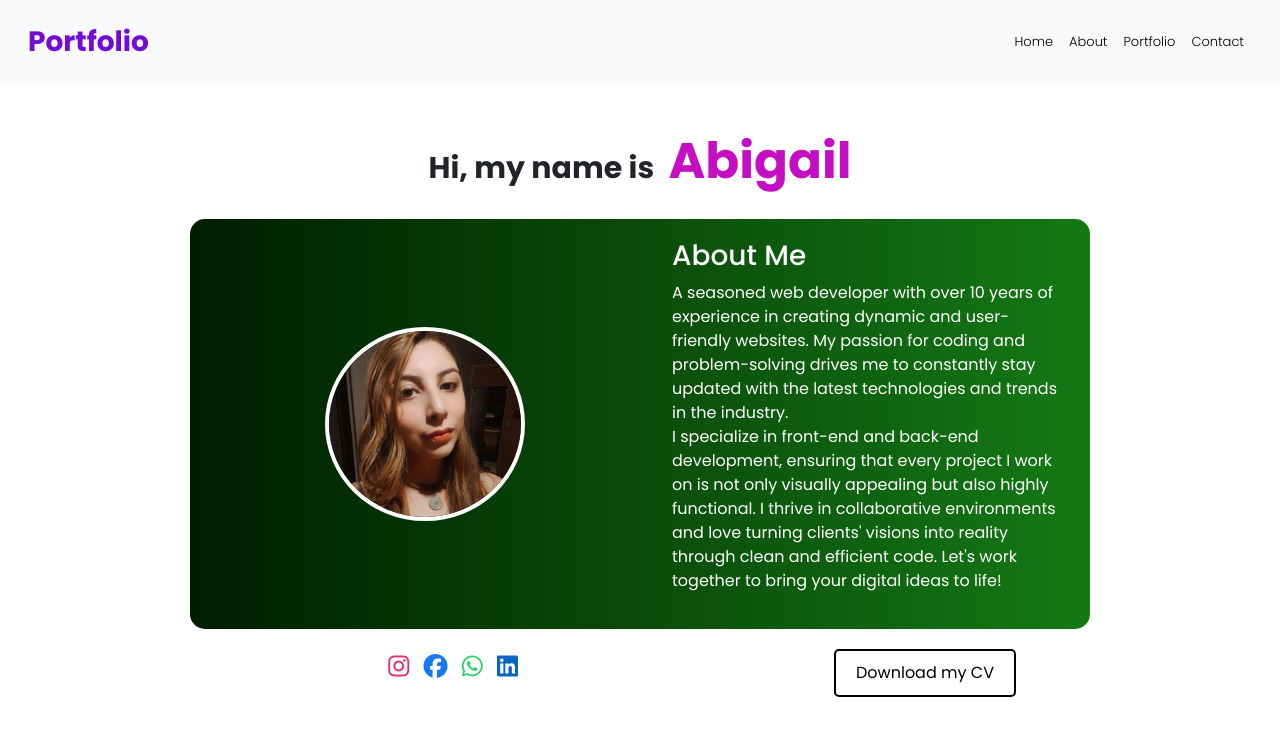
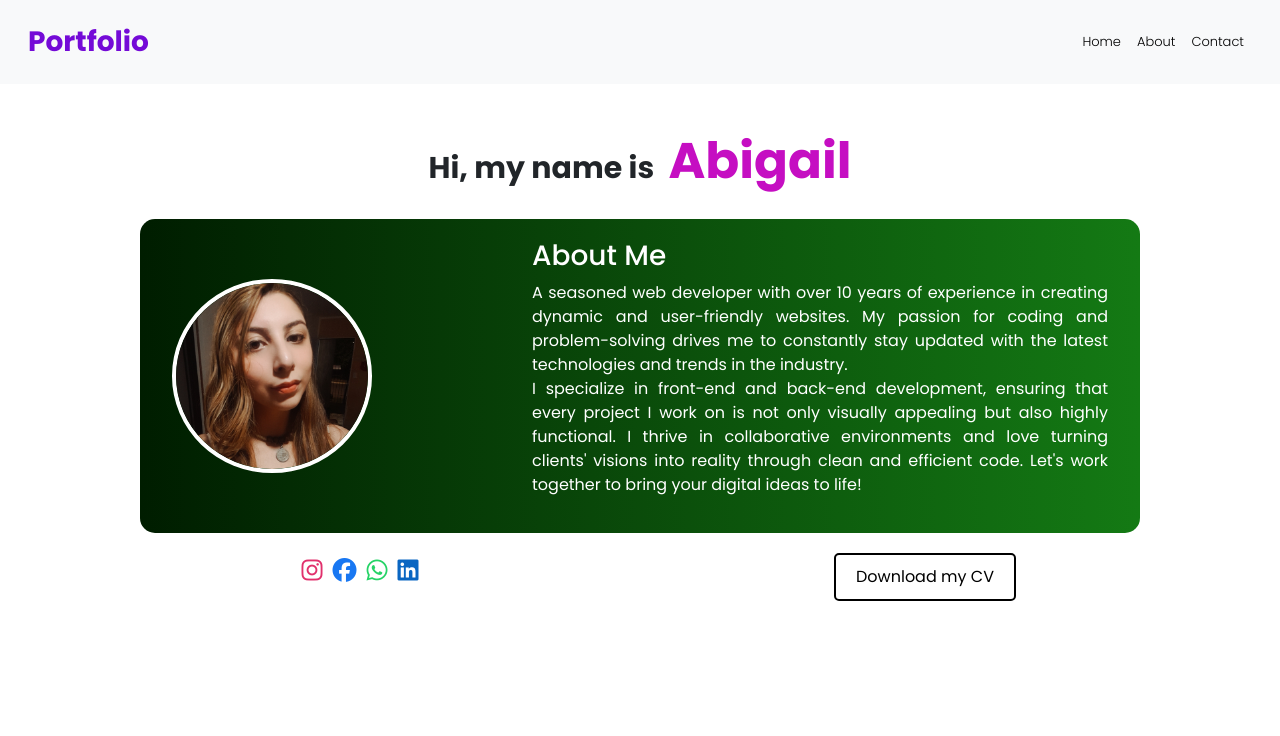
Before and after one commit to abiherrera/Portfolio, a plain HTML site: page index.html in a window 1280 px wide. Drawn offline with nearby package versions, Linux system fonts and the light colour scheme.

Commit message:
subiendo detalles al repo

```diff
--- a/estilos/estilos.css
+++ b/estilos/estilos.css
@@ -47,11 +47,12 @@
     align-items: center;
     margin: 20px auto;
     justify-content: space-between;
-    max-width: 900px;
+    max-width: 1000px;
 }
 
-.texto {
-    margin-left: 20px;
+.texto{
+    text-align: justify;
+    margin-left: -120px;
 }
 
 main {
@@ -61,8 +62,8 @@ main {
 
 .foto-recuadro {
     display: flex;
-    align-items: center;
-    justify-content: center;
+    align-items: start;
+    justify-content: start;
 }
 
 .foto-recuadro img {
@@ -92,12 +93,6 @@ main {
     }
 }
 
-.social-icons {
-    text-align: right;
-    margin-right: 110px;
-}
-
-
 .social-icons a {
     font-size: 24px;
     margin-left: 10px;
--- a/index.html
+++ b/index.html
@@ -26,13 +26,10 @@
                             <a class="nav-link active" aria-current="page" href="#">Home</a>
                         </li>
                         <li class="nav-item">
-                            <a class="nav-link" href="#">About</a>
+                            <a class="nav-link" href="#About">About</a>
                         </li>
                         <li class="nav-item">
-                            <a class="nav-link" href="#">Portfolio</a>
-                        </li>
-                        <li class="nav-item">
-                            <a class="nav-link" href="#">Contact</a>
+                            <a class="nav-link" href="#Contacto">Contact</a>
                         </li>
                     </ul>
                 </div>
@@ -53,7 +50,7 @@
                 </div>
                 <div class="col-md-6">
                     <div class="texto">
-                        <h3>About Me</h3>
+                        <h3 id="About">About Me</h3>
                         <p>
                             A seasoned web developer with over 10 years of experience in creating dynamic and user-friendly websites. My passion for coding and problem-solving drives me to constantly stay updated with the latest technologies and trends in the industry. <br> I specialize in front-end and back-end development, ensuring that every project I work on is not only visually appealing but also highly functional. I thrive in collaborative environments and love turning clients' visions into reality through clean and efficient code. Let's work together to bring your digital ideas to life!
                         </p>
@@ -65,7 +62,7 @@
         <div class="container">
             <div class="row justify-content-start">
                 <div class="col-md-6">
-                    <div class="social-icons">
+                    <div id="Contacto" class="social-icons d-flex justify-content-center">
                         <a href="https://www.instagram.com/abigailherrera566?igsh=dWdocWlvZWMzYjkx"><i class="fab fa-instagram" style="color: #E1306C;"></i></a>
                         <a href="https://www.facebook.com/abigail.herrera.108?mibextid=ZbWKwL"><i class="fab fa-facebook" style="color: #1877F2;"></i></a>
                         <a href="https://wa.link/wd3xlq"><i class="fab fa-whatsapp" style="color: #25D366;"></i></a>
```
